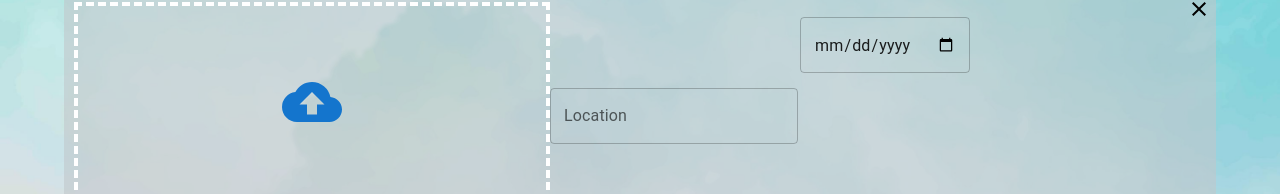
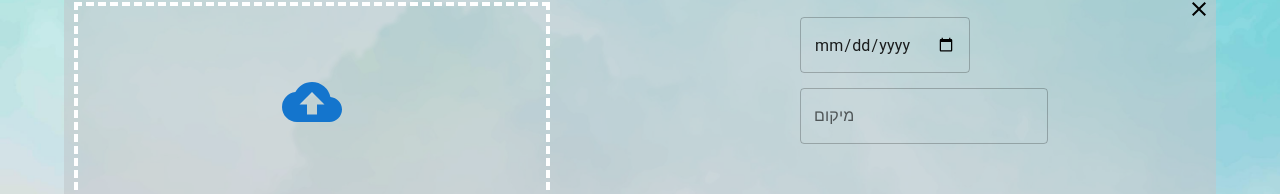
Before and after one commit to Or911/Event-planners-frontEnd, a React (Create React App) app: page /createEvent in a window 1280 px wide. Shown: the part 138-332 px from the top of the page. Built offline with nearby package versions, Linux system fonts and the light colour scheme.

Commit message:
some update

```diff
--- a/src/pages/CreateEvent/CreateEvent.js
+++ b/src/pages/CreateEvent/CreateEvent.js
@@ -96,7 +96,7 @@ export default function CreateEvent({updateNotificationData}) {
             <div>
               <h4> <TextField type="date" className='date' onChange={event => setEventDate(event.target.value)} value={eventDate} /></h4>
 
-              <h4><TextField id="outlined-basic" className='מיקום' label="Location" type="text" onChange={event => setLocation(event.target.value)} value={location} /> </h4>
+              <h4><TextField id="outlined-basic" className='location' label="מיקום" type="text" onChange={event => setLocation(event.target.value)} value={location} /> </h4>
             </div>
 
           </div>
```
